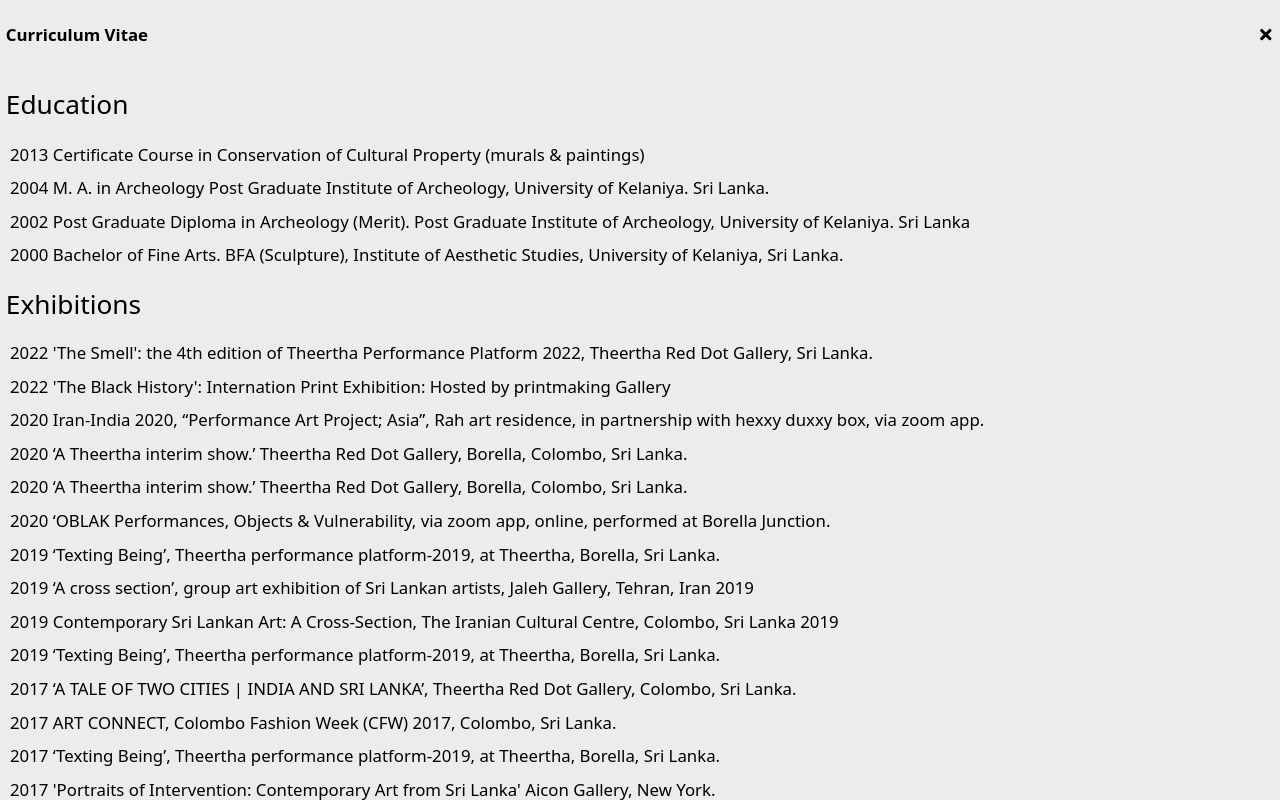
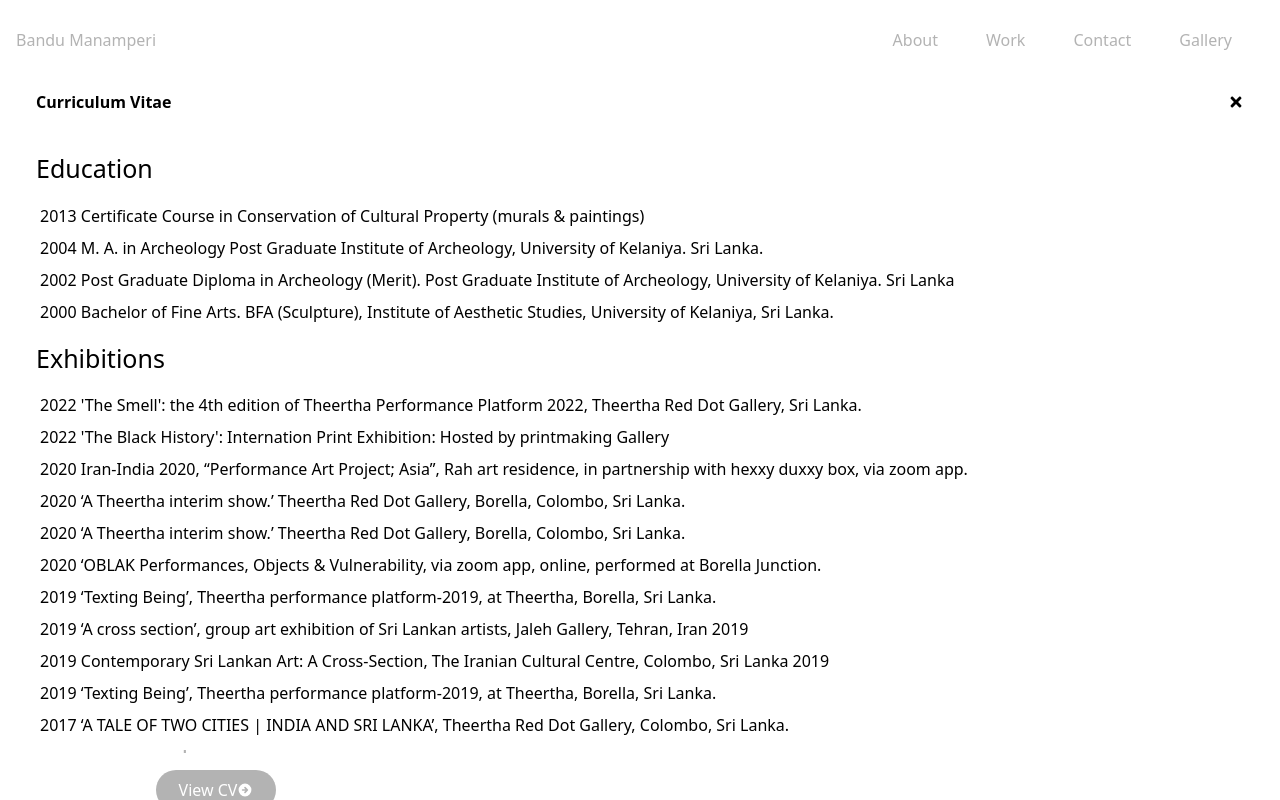
Before and after one commit to rashodkorala/bandumanamperi, a Next.js app: page / in a window 1280 px wide. Both pictures are taken after a click on the button "View CV". Shown: the top 800 px of the page. Built offline with nearby package versions, Linux system fonts and the light colour scheme.

Commit message:
added more chnages to design

```diff
--- a/src/Components/About.tsx
+++ b/src/Components/About.tsx
@@ -16,7 +16,7 @@ const About = (props: Props) => {
   const image = {
     id: 1,
     src: "/Assets/profile.jpeg",
-    span: "grayscale drop-shadow-xl shadow-2xl md:w-[600px] md:h-[400px]",
+    span: "grayscale drop-shadow-xl shadow-2xl md:w-[400px] md:h-[400px] rounded-full w-[200px] h-[200px]",
     width: 500,
     height: 1500,
   };
@@ -54,10 +54,10 @@ const About = (props: Props) => {
               <HiArrowCircleRight />
             </button>
             {isPopupOpen && (
-              <div className="fixed top-0 left-0 w-full h-full flex flex-col items-center justify-center z-50">
-                <div className="absolute top-0 left-0 w-full h-full bg-white opacity-20 " id="overlay"></div>
-                <div className="w-full max-w-[2000px] h-screen max-h-[900px] overflow-scroll mx-auto rounded py-4 text-left px-6 z-10 bg-[#ececec] flexflex-col transition-all duration-100 scale-105 ease-out">
-                  <div className="flex justify-between items-center p-3  pt-6 opacity-100" id="header">
+              <div className="fixed top-0 left-0 w-full h-full flex flex-col items-center justify-center z-50 ">
+                <div className="absolute top-0 left-0 w-full h-full bg-white opacity-70" id="overlay"></div>
+                <div className="w-full max-w-[1500px] h-full max-h-[700px] justify-center items-center overflow-scroll mx-auto rounded py-4 text-left px-6 z-10 bg-[#ffffff]">
+                  <div className="flex justify-between items-center p-3 pt-6 opacity-100" id="header">
                     <h1 className="text-2xxl font-bold text-black">Curriculum Vitae</h1>
                     <div
                       className="cursor-pointer z-50"
--- a/src/Components/Footer.tsx
+++ b/src/Components/Footer.tsx
@@ -42,7 +42,7 @@ const Footer = (props: Props) => {
               ))}
             </ul>
           </div>
-          <div className="flex flex-col w-full h-full justify-start items-start border-t-2 border-[#c0c0c0ca] col-span-2">
+          <div className="flex flex-col w-full h-full justify-start items-start border-t-2 border-[#c0c0c0ca] col-span-2 md:col-span-1 pb-3">
             <h2 className="text-[14px] font-bold pt-1">CONTACT</h2>
             <ul className="flex flex-col text-[14px] pt-2">
               <p className="px-0 pb-2 text-[19px] font-bold">Bandu Manamperi&apos;s Home & Studio.</p>
@@ -55,7 +55,7 @@ const Footer = (props: Props) => {
             </ul>
           </div>
         </div>
-        <div className="flex flex-col justify-center items-center w-full border-t-2 border-[#c0c0c0ca] ">
+        <div className="flex flex-col justify-center items-center w-full border-t-2 border-[#c0c0c0ca]">
           <div className="flex flex-col gap-1 justify-center items-center w-full h-full p-2 md:flex-row md:justify-around ">
             <div className="flex gap-2">
               <span className="text-[12px] flex items-center">
```
Also changed, not shown: public/Assets/profile.jpeg.
